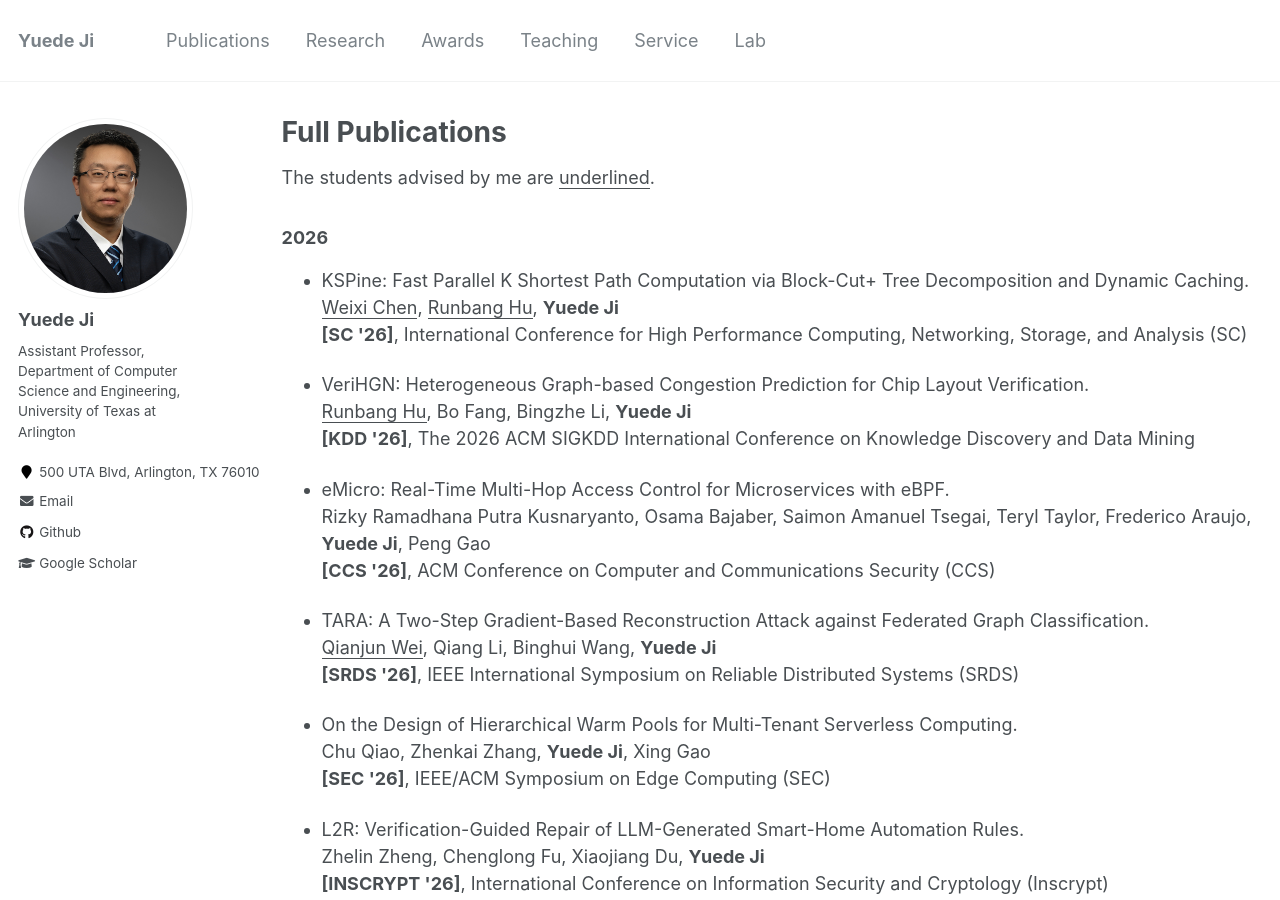
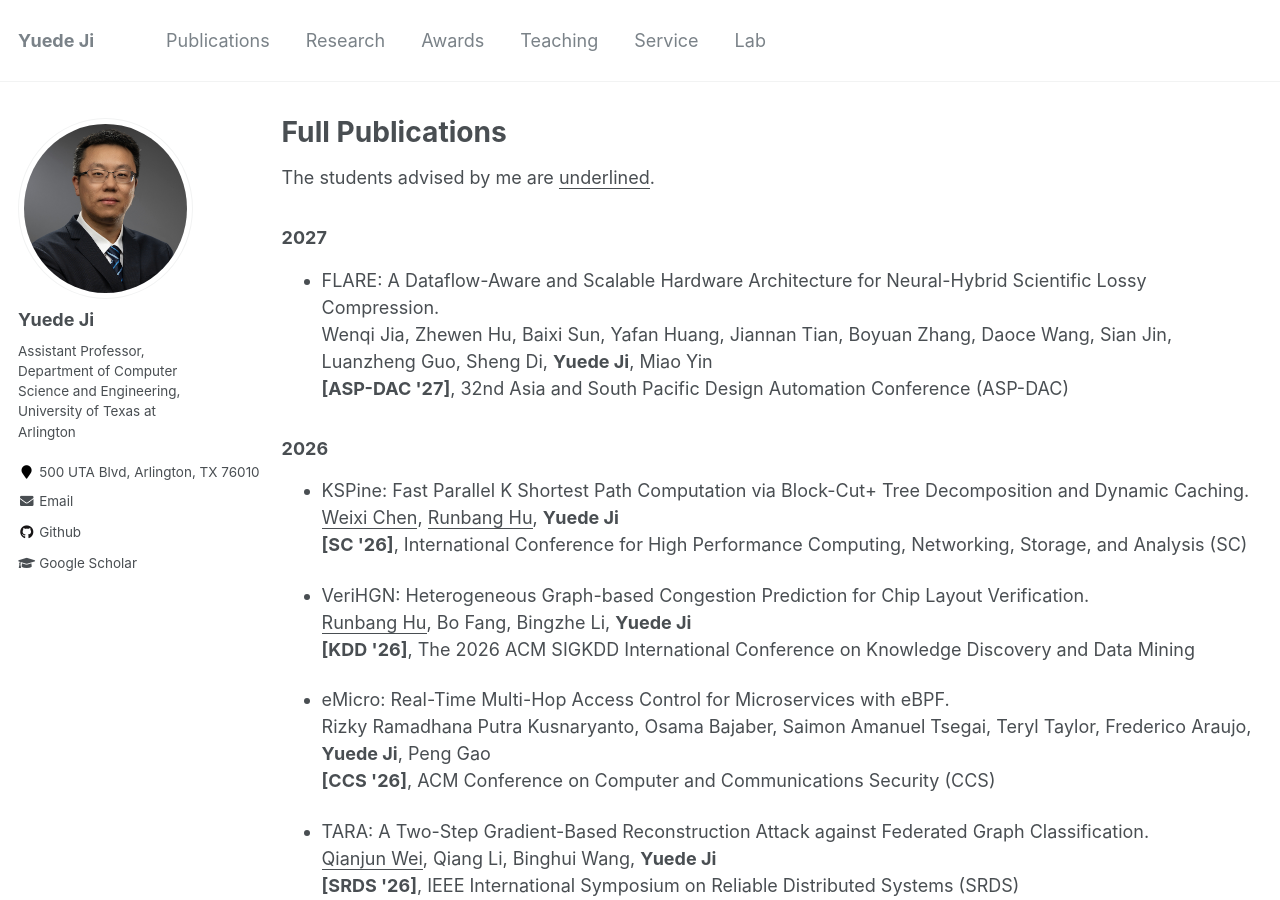
Before and after one commit to yuede/yuede.github.io, a Jekyll site: the page built from _pages/publications_full.md, in a window 1280 px wide and 900 px high. Built offline with Jekyll 4.4.1, drawn with Linux system fonts in a browser that asks for light colours.

Commit message:
Add FLARE paper (ASP-DAC 2027) to full publication list

```diff
--- a/_pages/publications_full.md
+++ b/_pages/publications_full.md
@@ -9,6 +9,11 @@ author_profile: true
 {% endif %}
 
 The students advised by me are <u>underlined</u>.
+### 2027
+* FLARE: A Dataflow-Aware and Scalable Hardware Architecture for Neural-Hybrid Scientific Lossy Compression.<br/>
+Wenqi Jia, Zhewen Hu, Baixi Sun, Yafan Huang, Jiannan Tian, Boyuan Zhang, Daoce Wang, Sian Jin, Luanzheng Guo, Sheng Di, <strong>Yuede Ji</strong>, Miao Yin<br/>
+<strong>[ASP-DAC \'27]</strong>, 32nd Asia and South Pacific Design Automation Conference (ASP-DAC)<br/>
+
 ### 2026
 * KSPine: Fast Parallel K Shortest Path Computation via Block-Cut+ Tree Decomposition and Dynamic Caching.<br/>
 <u>Weixi Chen</u>, <u>Runbang Hu</u>, <strong>Yuede Ji</strong><br/>
```
